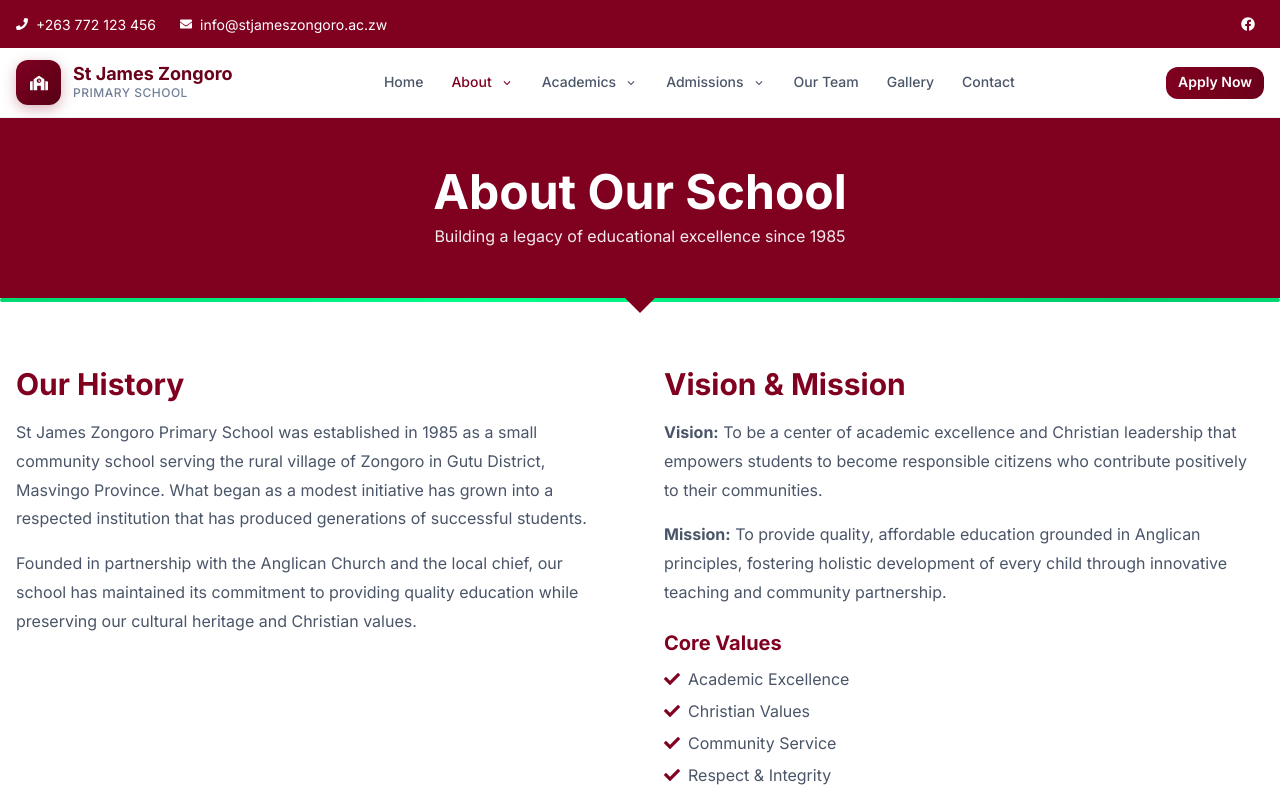
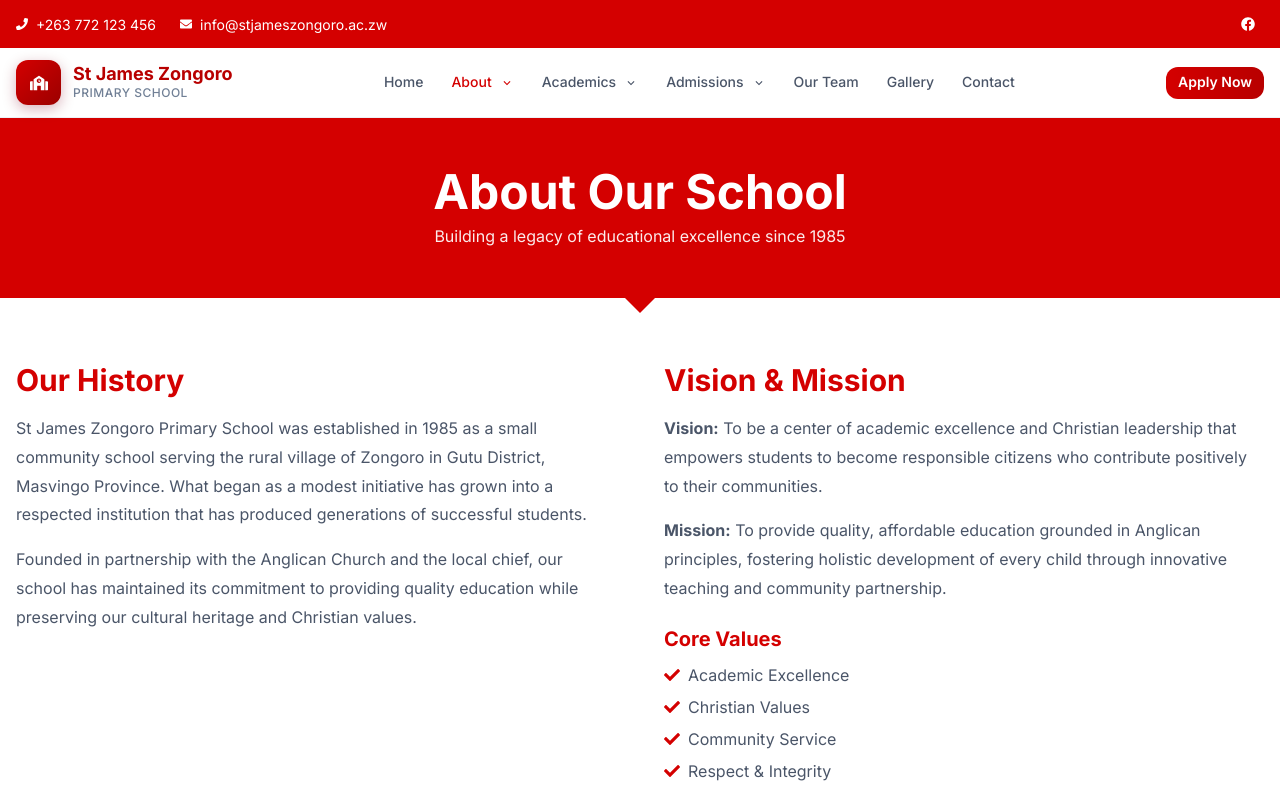
Before and after one commit to Tinashe623/ZONGORO-PRIMARY, a React (Vite) app: page /about in a window 1280 px wide. Shown: the top 795 px of the page. Built offline with nearby package versions, Linux system fonts and the light colour scheme.

Commit message:
refactor: remove NeonDivider from AboutPage and update Hero section with full-height background imagery and larger typography

```diff
--- a/src/components/sections/Hero.tsx
+++ b/src/components/sections/Hero.tsx
@@ -27,10 +27,13 @@ const Hero = () => {
     <Box id="home" position="relative">
       <Flex
         position="relative"
-        py={{ base: 16, md: 24 }}
+        h="100vh"
+        minH="600px"
         alignItems="center"
         justifyContent="center"
-        bg="maroon.500"
+        bgImage="linear-gradient(135deg, rgba(128, 0, 32, 0.8) 0%, rgba(26, 26, 26, 0.7) 100%), url('/images/hero-image.png')"
+        bgSize="cover"
+        bgPosition="center"
         zIndex={1}
       >
         <Container maxW="1400px" textAlign="center">
@@ -42,7 +45,7 @@ const Hero = () => {
               animate="visible"
             >
               <Heading
-                size="2xl"
+                size="3xl"
                 color="white"
                 lineHeight="1.2"
                 fontWeight="700"
--- a/src/pages/AboutPage.tsx
+++ b/src/pages/AboutPage.tsx
@@ -3,7 +3,6 @@ import { Box, SimpleGrid, VStack, Heading, Text, List, ListItem, ListIcon } from
 import { FaCheck } from 'react-icons/fa';
 import PageHero from '../components/ui/PageHero';
 import ScrollReveal from '../components/ui/ScrollReveal';
-import NeonDivider from '../components/ui/NeonDivider';
 
 const AboutPage = () => {
   useEffect(() => {
@@ -24,7 +23,6 @@ const AboutPage = () => {
         title="About Our School"
         subtitle="Building a legacy of educational excellence since 1985"
       />
-      <NeonDivider />
 
       <Box py={16} px={4} bg="white">
         <Box maxW="1400px" mx="auto">
@@ -84,7 +82,7 @@ const AboutPage = () => {
         </Box>
       </Box>
 
-      <Box py={16} px={4} bg="cream.50">
+      <Box py={16} px={4} bg="cream.50" mt={0}>
         <Box maxW="1400px" mx="auto" textAlign="center">
           <ScrollReveal>
             <Heading size="xl" color="dark.500" mb={4}>
--- a/src/theme/index.ts
+++ b/src/theme/index.ts
@@ -3,11 +3,11 @@ import { extendTheme } from '@chakra-ui/react';
 const theme = extendTheme({
   colors: {
     maroon: {
-      50: '#fdf2f4',
-      100: '#f5d0d6',
-      500: '#800020',
-      600: '#6b001a',
-      700: '#560015',
+      50: '#fff5f5',
+      100: '#fed7d7',
+      500: '#D40000', // Brighter red as per screenshot
+      600: '#B80000',
+      700: '#9B0000',
     },
     cream: {
       50: '#FAF3E0',
@@ -36,21 +36,21 @@ const theme = extendTheme({
         height: '10px',
       },
       '::-webkit-scrollbar-track': {
-        background: 'rgba(128, 0, 32, 0.1)',
+        background: 'rgba(212, 0, 0, 0.1)',
         borderRadius: 'full',
         border: '2px solid transparent',
         backgroundClip: 'padding-box',
       },
       '::-webkit-scrollbar-thumb': {
-        background: 'linear-gradient(180deg, #800020 0%, #a01030 50%, #800020 100%)',
+        background: 'linear-gradient(180deg, #D40000 0%, #F54242 50%, #D40000 100%)',
         borderRadius: 'full',
         border: '2px solid transparent',
         backgroundClip: 'padding-box',
-        boxShadow: '0 0 10px rgba(128, 0, 32, 0.5), 0 0 20px rgba(128, 0, 32, 0.3)',
+        boxShadow: '0 0 10px rgba(212, 0, 0, 0.5), 0 0 20px rgba(212, 0, 0, 0.3)',
       },
       '::-webkit-scrollbar-thumb:hover': {
-        background: 'linear-gradient(180deg, #6b001a 0%, #800020 50%, #6b001a 100%)',
-        boxShadow: '0 0 15px rgba(128, 0, 32, 0.7), 0 0 30px rgba(128, 0, 32, 0.4)',
+        background: 'linear-gradient(180deg, #B80000 0%, #D40000 50%, #B80000 100%)',
+        boxShadow: '0 0 15px rgba(212, 0, 0, 0.7), 0 0 30px rgba(212, 0, 0, 0.4)',
       },
     },
   },
```
